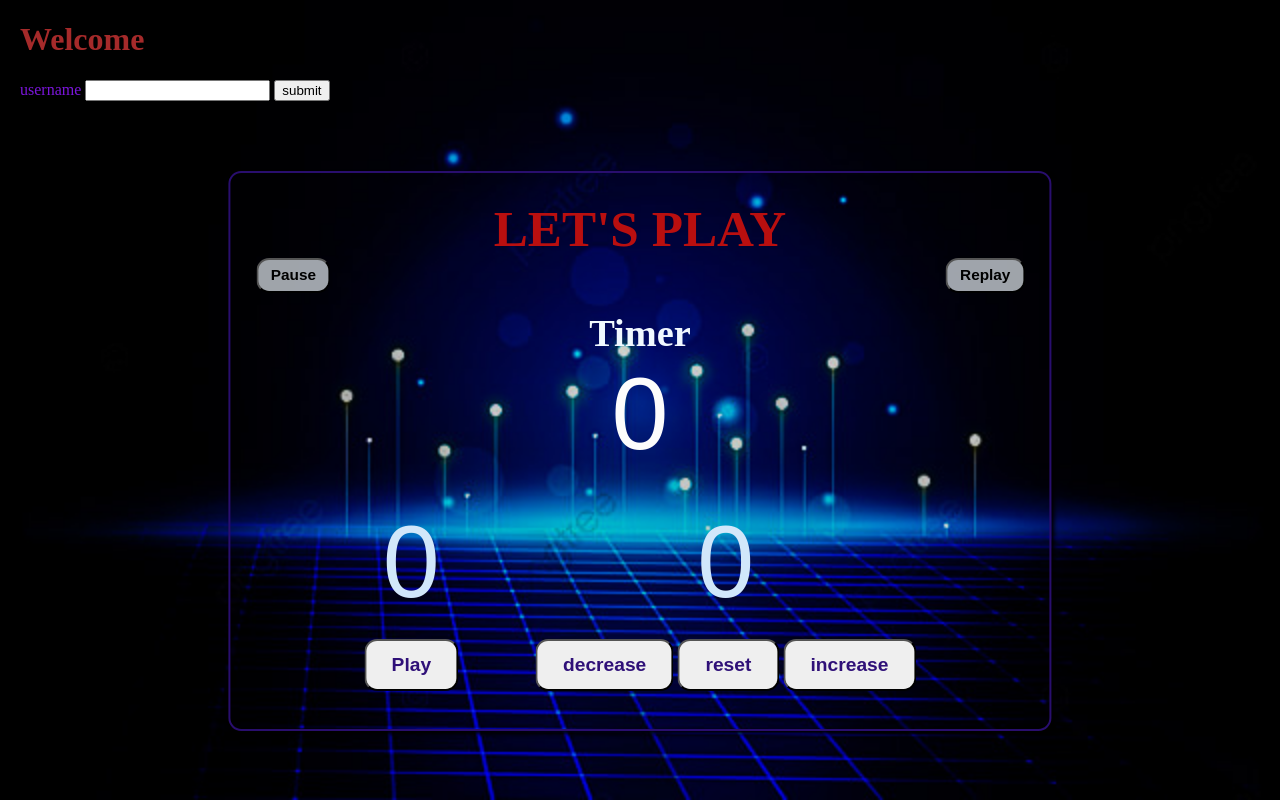
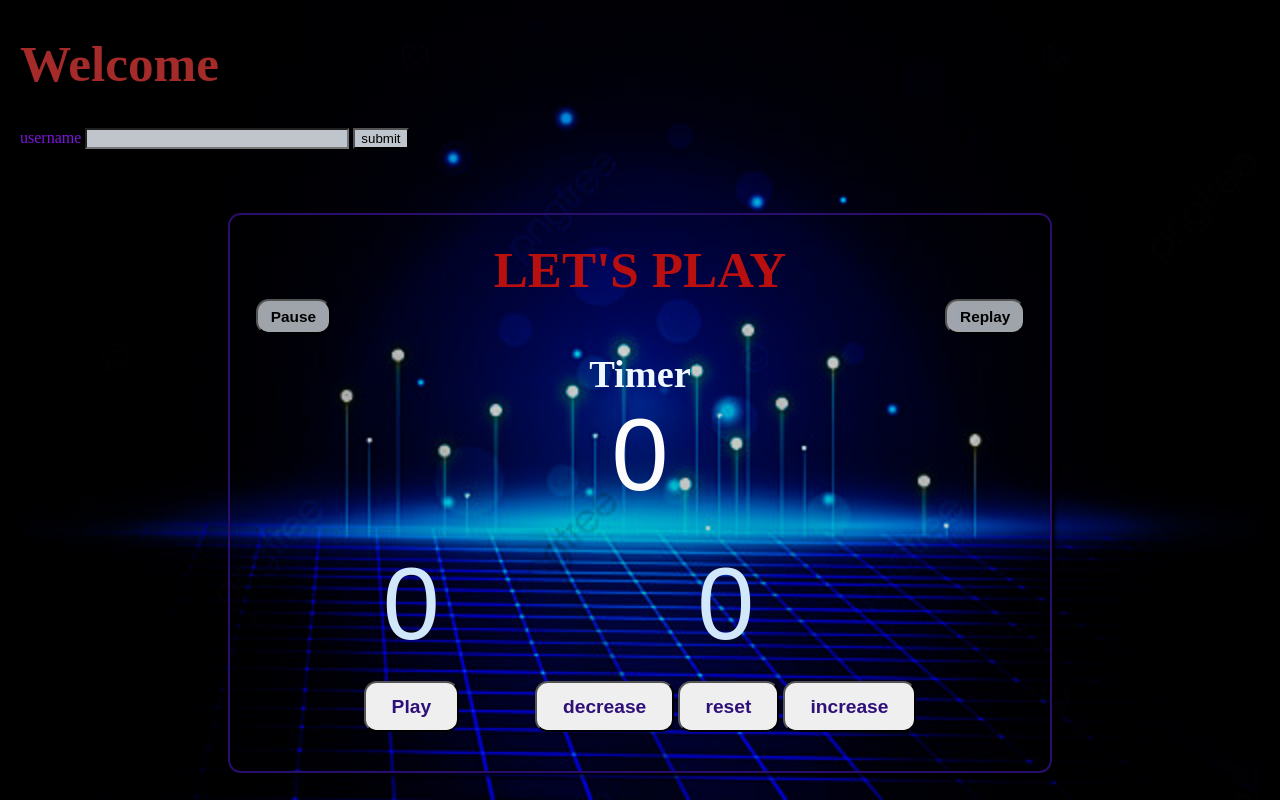
Before and after one commit to djeghlaflydia/game, a plain HTML site: page index.html in a window 1280 px wide. Drawn offline with Linux system fonts and the light colour scheme.

Commit message:
style.css

```diff
--- a/style.css
+++ b/style.css
@@ -9,12 +9,9 @@ body {
 }
 
 .tout {
-    margin-top: 4vw;
+    margin: auto;
+    margin-top: 5vw;
     text-align: center;
-    position: absolute;
-    top: 50%;
-    left: 50%;
-    transform: translate(-50%, -50%);
     border: 2px solid rgb(41, 14, 110);
     box-shadow: 3px 3px 4px;
     border-radius: 1vw;
@@ -28,6 +25,7 @@ body {
     display: flex;
 }
 .OptionButton{
+    /*margin-left: -53vw;*/
     padding: 0.5vw 1vw;
     font-size: 1.2vw;
     border-radius: 1vw;
@@ -110,3 +108,19 @@ h3{
 @keyframes animeGlow {
     50% { box-shadow: 0px 0px 50px rgb(239, 219, 249); }
 }
+
+#h11{
+    font-size: 4vw;
+    color: brown;
+}
+#usernom{
+    color: rgb(123, 21, 219);
+    font-size: 2vw;
+}
+#I1{
+    width: 20vw;
+    background-color: rgba(240, 248, 255, 0.795);
+}
+#B1{
+    background-color: rgba(240, 248, 255, 0.795);
+}
```
